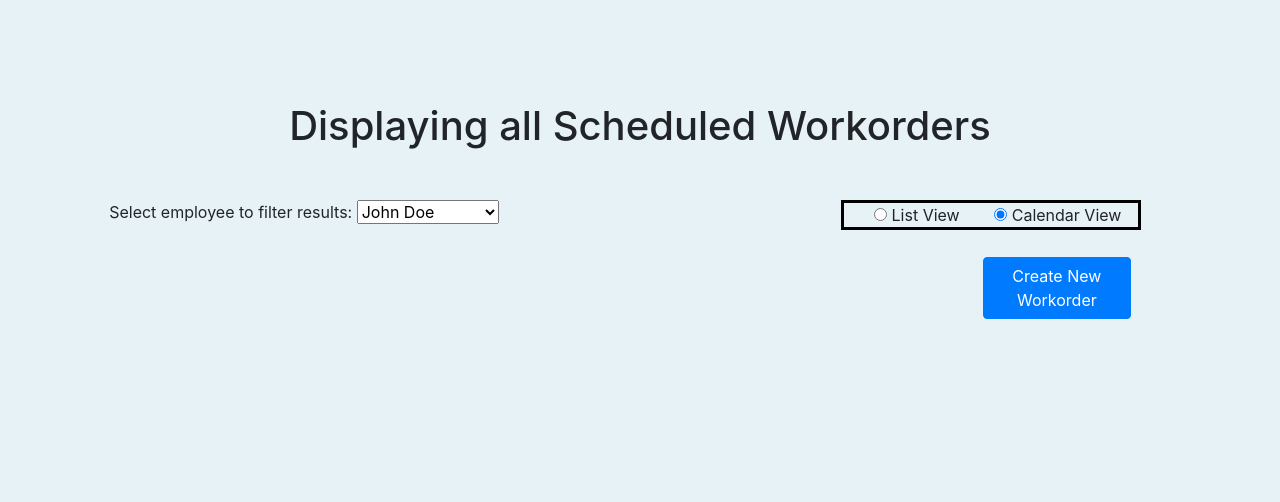
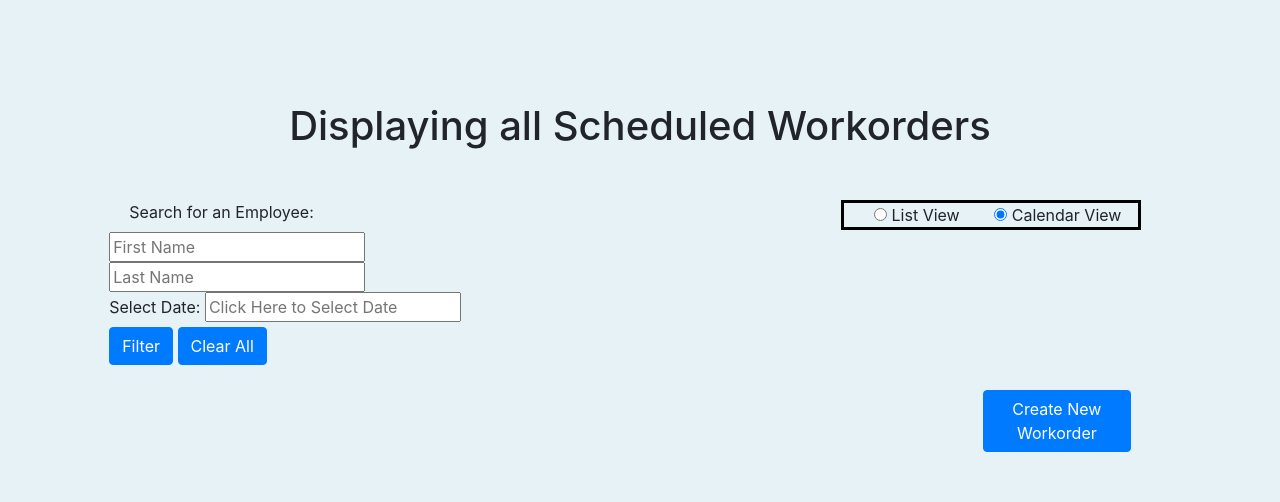
Before and after one commit to fmunoz1899/PepsiCo-Scheduling-Tool-Copy, a PHP site: page /Cal_View.php in a window 1280 px wide. Shown: the part 325-827 px from the top of the page. Before the commit the page ends 644 px from the top, so only its background shows below. Run offline with PHP 8.4, Linux system fonts and the light colour scheme; data comes from the database, SQL or seed files in the repository; some libraries are stand-ins or nearby versions.

Commit message:
Update Cal_View.php

```diff
--- a/PepsiCo Scheduling PHP/Cal_View.php
+++ b/PepsiCo Scheduling PHP/Cal_View.php
@@ -2,15 +2,19 @@
 <html>
 <head>
     <title>Pepsi Scheduling Tool</title>
-
         <meta charset="utf-8">
         <meta name="viewport" content="width=device-width, initial-scale=1">
         <link rel="stylesheet" href="https://maxcdn.bootstrapcdn.com/bootstrap/4.3.1/css/bootstrap.min.css">
+        <link href='https://ajax.googleapis.com/ajax/libs/jqueryui/1.12.1/themes/ui-lightness/jquery-ui.css'rel='stylesheet'>
         <script src="https://ajax.googleapis.com/ajax/libs/jquery/3.4.1/jquery.min.js"></script>
         <script src="https://cdnjs.cloudflare.com/ajax/libs/popper.js/1.14.7/umd/popper.min.js"></script>
         <script src="https://maxcdn.bootstrapcdn.com/bootstrap/4.3.1/js/bootstrap.min.js"></script>
+        <script type='text/javascript' src='http://ajax.googleapis.com/ajax/libs/jquery/1.3.2/jquery.min.js?ver=1.3.2'></script>
+       <script type='text/javascript' src='/js/jquery.mousewheel.min.js'></script>
+        <script src="https://code.jquery.com/jquery-1.12.4.js"></script>
+        <script src="https://code.jquery.com/ui/1.12.1/jquery-ui.js"></script>
         <link rel='stylesheet' type='text/css' href='CSS/pepsi_styles.css'>
-        <script language='Javascript' type='text/javascript' src='JavaScript/functionality.js'></script>
+        <script language='Javascript' type='text/javascript' src="JS/fuck.js"></script>
         <script>
                 $(document).ready(function(){
                   $('[data-toggle="tooltip"]').tooltip();
@@ -40,15 +44,20 @@
             </div>
 
             <!-- All names will be taken from the database -->
-            <div class="row div_space">
+           <div class="row div_space">
                 <div class="col-md-1"> </div>
                 <div class="col-md-4">
-                <label>Select employee to filter results:</label>
-                <select name="employees" id="emps">
-                    <option value="John Doe">John Doe</option>
-                    <option value="John Smith">John Smith</option>
-                    <option value="Robert Johnson">Robert Johnson</option>
-                  </select>
+                  <form class = "form2" method="POST" name="cal_form" id="cal_form" action="filtercal_view.php">
+                    <label>Search for an Employee:</label>
+                    <input type="text" name="filterfirst" placeholder="First Name"> <!-- might need to change so it can filter by first and last name separately-->
+
+                    <input type="text" name="filterlast" placeholder="Last Name"><br>
+                    <label>Select Date:</label>
+                      <input name="datepicker" type="text" id="datepicker" readonly='true' placeholder="Click Here to Select Date">
+                      <button type="submit" name="submit" class="btn btn-primary">Filter</button>
+                  </form >
+				  <button type="submit" name="clear" id="clear" class="btn btn-primary">Clear All</button>
+
                 </div>
                 <div class="col-md-3"></div>
                   <div class="col-md-3 divborder">
@@ -203,9 +212,9 @@
 
 <?php
 include('connect.php');
-date_default_timezone_set("America/New_York");
+date_default_timezone_set("America/New_York"); //timezone will need to change before giving
 
-		$curday=substr(date("r"),0,3); //this gets me the day abbrivated for the blockout
+		$curday=substr(date("r"),0,3); //this gets me the day abbrivated for the ahours
 		$curdate=date("Y-m-j"); //this gets the current date and formats it in yyy-mm-dd
 echo"
       <div class = 'row div_space '>
@@ -219,6 +228,7 @@ echo"
 
 		while($rowID=$result->fetch_assoc())
 		{
+			$done=false; //to show that a work order was completed but only on the first blcok
 			$counter=1; //for schedule cycling
 			$counter2=0; //for blokcout cycling
 			$time=date('06:00:00'); //starting time of the day
@@ -236,7 +246,7 @@ echo"
                 <th><button type='button' data-toggle='modal' data-target='#newBO'>Blockout</button></th>
                 <th colspan='2'><b>".$rowsch['firstName']." ".$rowsch['lastName']."</b></th>";
 
-				$items="SELECT starttime, endtime FROM wi_schedule, workitem WHERE wi_schedule.ItemID=workitem.ItemID and workitem.employeeID=".$rowID['employeeID']." and wi_schedule.Date='".$curdate."' order by StartTime";
+				$items="SELECT starttime, endtime, actualendtime FROM wi_schedule, workitem WHERE wi_schedule.ItemID=workitem.ItemID and workitem.employeeID=".$rowID['employeeID']." and wi_schedule.Date='".$curdate."' order by StartTime";
 				$result2=mysqli_query($link,$items);
 				$row = mysqli_fetch_array($result2);
 
@@ -251,7 +261,6 @@ echo"
 				while($time!='22:00:00') //time day ends
 				{
 					$entered=false; //if entered for schdule
-
  echo"	            <tr class = 'row_height'>";
 					echo"<td class = 'hour'>".date('g:ia',strtotime($time))."</td>";
 
@@ -269,10 +278,24 @@ echo"
 
 					if($time>=$row[0] && $time<$row[1]) //to show when an employee has an appointment
 					{
-						if(strtotime('+15 minutes',strtotime($row[0]))==strtotime($row[1]))
+						if($row[2]!='' && !$done)//checks if an appointment was updated, which would then be considered completed
+						{
+							if(strtotime('+15 minutes',strtotime($row[0]))==strtotime($row[1]))
+								echo "<td class='sched_work_15_min'>Completed</td>";
+							else
+								echo "<td class='sched_work'>Completed</td>";
+							$done=true;
+						}
+
+						else
+						{
+							if(strtotime('+15 minutes',strtotime($row[0]))==strtotime($row[1]))
 								echo "<td class='sched_work_15_min'>	</td>";
 							else
 								echo "<td class='sched_work'>	</td>";
+
+						}
+
 						$entered=true;
 					}
 
@@ -281,14 +304,15 @@ echo"
 						mysqli_data_seek($result2,$counter);
 						$row = mysqli_fetch_array($result2);
 						$counter+=1;
+						$done=false;
 					}
 
 					if($time>=$rowblock[0] && $time<$rowblock[1] && !$entered) //to show when an employee has a blockout time
 					{
 						if(strtotime('+15 minutes',strtotime($rowblock[0]))==strtotime($rowblock[1]))
-								echo "<td class='blockout_15_min'>	</td>";
-							else
-								echo "<td class='blockout'>	</td>";
+							echo "<td class='blockout_15_min'>	</td>";
+						else
+							echo "<td class='blockout'>	</td>";
 						$entered=true;
 					}
 
```
